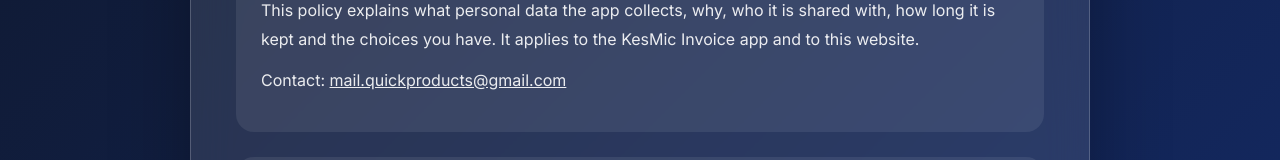
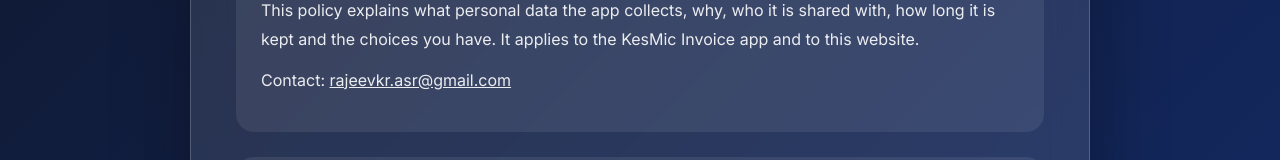
Before and after one commit to KesMicInvoice/kesmicinvoice.github.io, a plain HTML site: page privacy-policy.html in a window 1280 px wide. Shown: the part 499-659 px from the top of the page. Drawn offline with Linux system fonts and the light colour scheme.

Commit message:
Update contact email in privacy policy

```diff
--- a/privacy-policy.html
+++ b/privacy-policy.html
@@ -113,7 +113,7 @@
 <h2>1. Who we are</h2>
 <p>KesMic Invoice ("KesMic") is provided by its developer ("we", "our" or "us"), who is the controller of your personal data. It is a mobile app for Android and iOS that helps tradespeople, freelancers and small businesses create invoices and quotes, manage customers and products, schedule jobs and record payments.</p>
 <p>This policy explains what personal data the app collects, why, who it is shared with, how long it is kept and the choices you have. It applies to the KesMic Invoice app and to this website.</p>
-<p>Contact: <a href="mailto:mail.quickproducts@gmail.com">mail.quickproducts@gmail.com</a></p>
+<p>Contact: <a href="mailto:rajeevkr.asr@gmail.com">rajeevkr.asr@gmail.com</a></p>
 </div>
 
 <div class="card">
@@ -204,7 +204,7 @@
 <li><strong>Permissions:</strong> camera, photos and microphone access can be turned off in your phone settings.</li>
 <li><strong>Questions or concerns:</strong> contact us and we will help.</li>
 </ul>
-<p>To exercise any right, email <a href="mailto:mail.quickproducts@gmail.com">mail.quickproducts@gmail.com</a>. We respond within 30 days.</p>
+<p>To exercise any right, email <a href="mailto:rajeevkr.asr@gmail.com">rajeevkr.asr@gmail.com</a>. We respond within 30 days.</p>
 </div>
 
 <div class="card">
@@ -219,7 +219,7 @@
 
 <div class="card">
 <h2>12. Contact</h2>
-<p>Email: <a href="mailto:mail.quickproducts@gmail.com">mail.quickproducts@gmail.com</a></p>
+<p>Email: <a href="mailto:rajeevkr.asr@gmail.com">rajeevkr.asr@gmail.com</a></p>
 <p>Website: <a href="https://kesmicinvoice.github.io/">https://kesmicinvoice.github.io/</a></p>
 </div>
 
```
